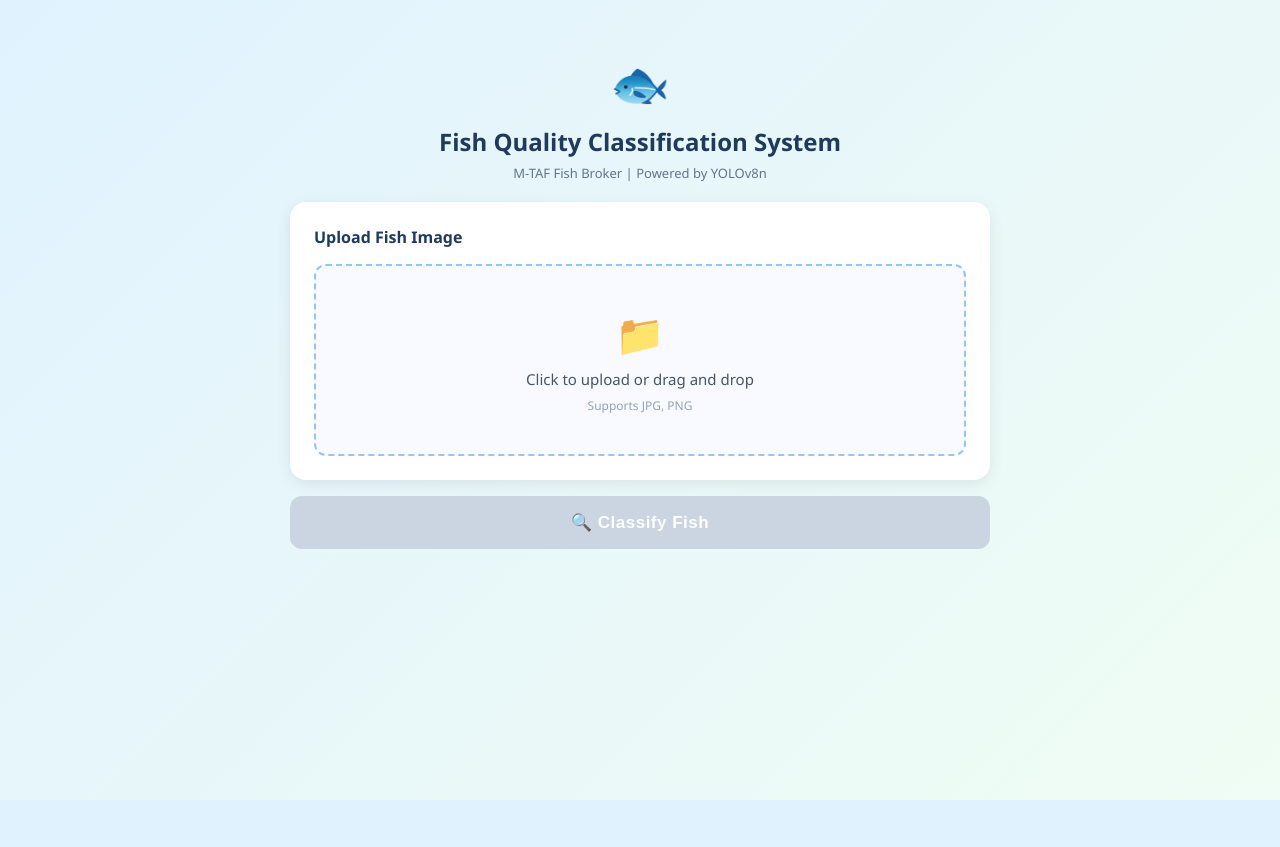
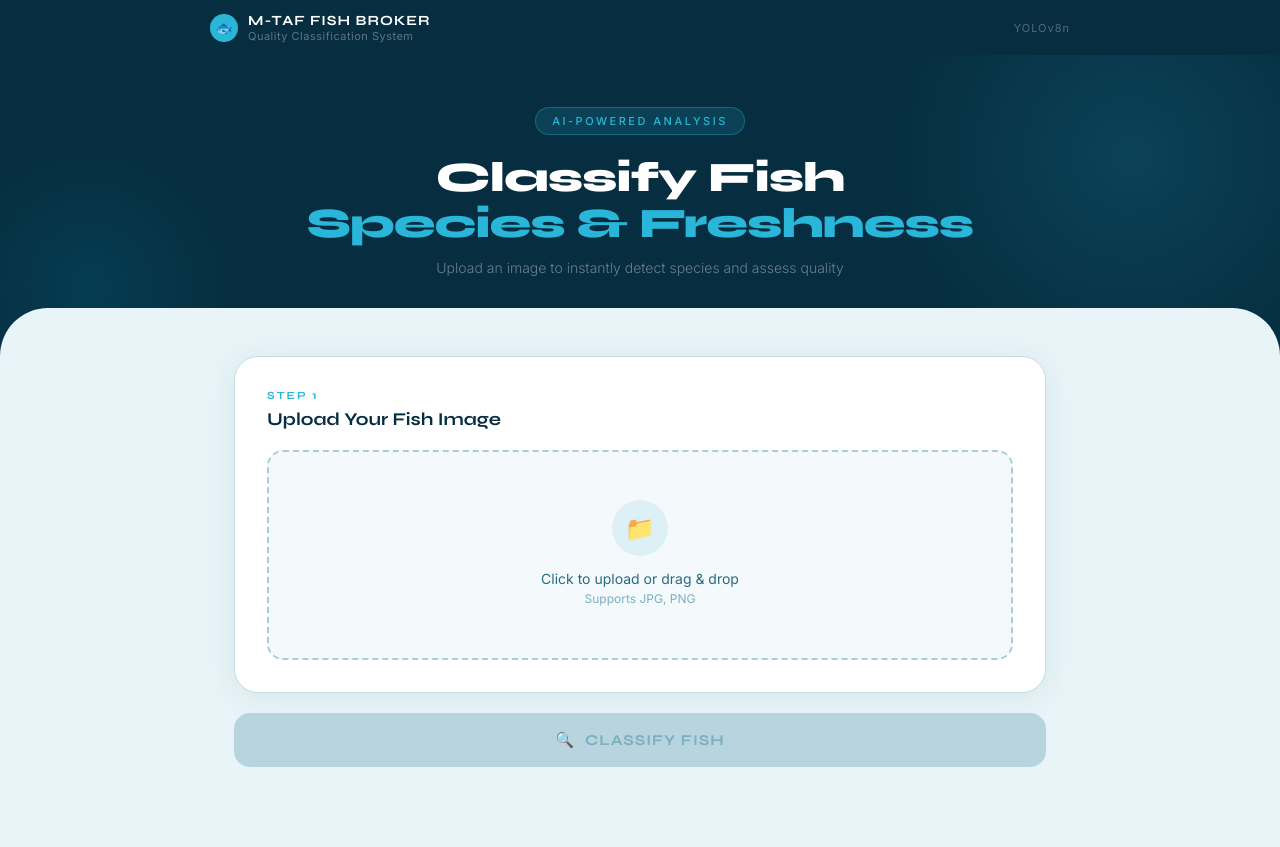
Before and after one commit to AaronPauloB/SoftDes2_Fish, a Flask app: page / in a window 1280 px wide. Before the commit the page ends 800 px from the top, so only its background shows below. Run offline with Flask 3, Linux system fonts and the light colour scheme.

Commit message:
update 1

```diff
--- a/static/style.css
+++ b/static/style.css
@@ -1,260 +1,376 @@
-* {
-    margin: 0;
-    padding: 0;
-    box-sizing: border-box;
+@import url('https://fonts.googleapis.com/css2?family=Syne:wght@400;600;700;800&family=Inter:wght@300;400;500&display=swap');
+
+* { margin: 0; padding: 0; box-sizing: border-box; }
+
+body {
+    font-family: 'Inter', sans-serif;
+    min-height: 100vh;
+    background: #e8f4f8;
+    display: flex;
+    flex-direction: column;
+    align-items: center;
 }
 
-body {
-    font-family: 'Segoe UI', Tahoma, Geneva, Verdana, sans-serif;
-    background: linear-gradient(135deg, #e0f2fe 0%, #f0fdf4 100%);
-    min-height: 100vh;
-    padding: 20px;
+/* ── TOP BAR ── */
+.top-bar {
+    width: 100%;
+    background: #062d40;
+    padding: 12px 40px;
+    display: flex;
+    align-items: center;
+    justify-content: center;
 }
 
-.container {
-    max-width: 700px;
-    margin: 0 auto;
+.top-bar-inner {
+    width: 100%;
+    max-width: 860px;
+    display: flex;
+    align-items: center;
+    justify-content: space-between;
 }
 
-header {
-    text-align: center;
-    padding: 30px 0 20px;
+.brand { display: flex; align-items: center; gap: 10px; }
+
+.brand-dot {
+    width: 28px; height: 28px;
+    background: #29b6d8;
+    border-radius: 50%;
+    display: flex; align-items: center; justify-content: center;
+    font-size: 14px;
 }
 
-.header-icon {
-    font-size: 48px;
-    margin-bottom: 10px;
+.brand-name {
+    font-family: 'Syne', sans-serif;
+    font-weight: 700;
+    font-size: 14px;
+    color: #fff;
+    letter-spacing: 1px;
+    text-transform: uppercase;
 }
 
-header h1 {
-    font-size: 24px;
-    color: #1e3a5f;
+.brand-tag { font-size: 11px; color: rgba(255,255,255,0.35); letter-spacing: 0.5px; }
+
+.top-bar-right { font-size: 11px; color: rgba(255,255,255,0.3); letter-spacing: 1px; }
+
+/* ── HERO ── */
+.hero {
+    width: 100%;
+    background: #062d40;
+    padding: 52px 40px 80px;
+    text-align: center;
+    position: relative;
+    overflow: hidden;
+    display: flex;
+    flex-direction: column;
+    align-items: center;
+}
+
+.hero-inner {
+    width: 100%;
+    max-width: 860px;
+    position: relative;
+    z-index: 1;
+}
+
+.hero::before {
+    content: '';
+    position: absolute;
+    width: 500px; height: 500px;
+    border-radius: 50%;
+    background: radial-gradient(circle, rgba(41,182,216,0.15), transparent 70%);
+    top: -150px; right: -100px;
+    pointer-events: none;
+}
+
+.hero::after {
+    content: '';
+    position: absolute;
+    width: 300px; height: 300px;
+    border-radius: 50%;
+    background: radial-gradient(circle, rgba(0,168,204,0.12), transparent 70%);
+    bottom: -80px; left: -60px;
+    pointer-events: none;
+}
+
+.hero-label {
+    display: inline-block;
+    background: rgba(41,182,216,0.15);
+    border: 1px solid rgba(41,182,216,0.35);
+    color: #29b6d8;
+    font-size: 11px;
+    letter-spacing: 2.5px;
+    text-transform: uppercase;
+    padding: 6px 16px;
+    border-radius: 100px;
+    margin-bottom: 20px;
+    font-weight: 500;
+}
+
+.hero h1 {
+    font-family: 'Syne', sans-serif;
+    font-size: 42px;
+    font-weight: 800;
+    color: #fff;
+    line-height: 1.1;
+    letter-spacing: -1px;
+    margin-bottom: 12px;
+}
+
+.hero h1 span { color: #29b6d8; }
+
+.hero-sub { color: rgba(255,255,255,0.4); font-size: 14px; font-weight: 300; }
+
+/* ── CURVED TRANSITION ── */
+.curved-top {
+    width: 100%;
+    background: #e8f4f8;
+    height: 48px;
+    margin-top: -48px;
+    border-radius: 48px 48px 0 0;
+    position: relative;
+    z-index: 2;
+}
+
+/* ── MAIN CONTENT ── */
+.main {
+    width: 100%;
+    max-width: 860px;
+    padding: 0 24px 60px;
+    position: relative;
+    z-index: 2;
+}
+
+/* ── PANELS ── */
+.panel {
+    background: #fff;
+    border-radius: 24px;
+    padding: 32px;
+    margin-bottom: 20px;
+    border: 1px solid #c2dfe8;
+    box-shadow: 0 4px 32px rgba(6,45,64,0.08);
+}
+
+.panel-label {
+    font-family: 'Syne', sans-serif;
+    font-size: 11px;
     font-weight: 700;
+    letter-spacing: 2px;
+    text-transform: uppercase;
+    color: #29b6d8;
     margin-bottom: 6px;
 }
 
-header p {
-    color: #64748b;
-    font-size: 13px;
+.panel-title {
+    font-family: 'Syne', sans-serif;
+    font-size: 18px;
+    font-weight: 700;
+    color: #062d40;
+    margin-bottom: 20px;
 }
 
-.card {
-    background: white;
+/* ── UPLOAD ZONE ── */
+.upload-zone {
+    border: 2px dashed #a8cdd8;
     border-radius: 16px;
-    padding: 24px;
-    margin-bottom: 16px;
-    box-shadow: 0 4px 15px rgba(0, 0, 0, 0.08);
+    padding: 48px 20px;
+    text-align: center;
+    cursor: pointer;
+    transition: all 0.25s;
+    background: #f4fafc;
 }
 
-.card h2 {
-    font-size: 16px;
-    color: #1e3a5f;
-    margin-bottom: 16px;
-    font-weight: 600;
+.upload-zone:hover { border-color: #29b6d8; background: #e8f6fb; }
+
+.upload-icon-wrap {
+    width: 56px; height: 56px;
+    background: #ddf0f7;
+    border-radius: 50%;
+    display: flex; align-items: center; justify-content: center;
+    font-size: 24px;
+    margin: 0 auto 14px;
 }
 
-.upload-box {
-    border: 2px dashed #93c5fd;
-    border-radius: 12px;
-    padding: 40px 20px;
-    text-align: center;
-    cursor: pointer;
-    transition: all 0.3s;
-    background: #f8faff;
-}
+.upload-zone p { color: #2a6a80; font-size: 14px; margin-bottom: 4px; }
+.upload-zone .sub { color: #7aafc0; font-size: 12px; }
 
-.upload-box:hover {
-    background: #eff6ff;
-    border-color: #3b82f6;
-}
+/* ── PREVIEW ── */
+.preview-wrap { margin-top: 20px; position: relative; display: none; }
 
-.upload-content {
-    display: flex;
-    flex-direction: column;
-    align-items: center;
-    gap: 8px;
-}
-
-.upload-icon {
-    font-size: 40px;
-}
-
-.upload-content p {
-    color: #475569;
-    font-size: 15px;
-}
-
-.hint {
-    font-size: 12px !important;
-    color: #94a3b8 !important;
-}
-
-.preview-section {
-    margin-top: 16px;
-    text-align: center;
-    position: relative;
-}
-
-.preview-section img {
-    max-width: 100%;
+.preview-wrap img {
+    width: 100%;
     max-height: 280px;
-    border-radius: 12px;
-    box-shadow: 0 2px 10px rgba(0, 0, 0, 0.1);
+    object-fit: cover;
+    border-radius: 14px;
+    border: 1px solid #c2dfe8;
 }
 
 .remove-btn {
-    display: block;
-    margin: 10px auto 0;
-    background: none;
-    border: 1px solid #e2e8f0;
-    color: #94a3b8;
-    padding: 6px 14px;
-    border-radius: 8px;
+    position: absolute;
+    top: 10px; right: 10px;
+    background: rgba(6,45,64,0.65);
+    border: none;
+    color: #fff;
+    width: 30px; height: 30px;
+    border-radius: 50%;
     cursor: pointer;
-    font-size: 13px;
-    transition: all 0.2s;
+    font-size: 14px;
+    display: flex; align-items: center; justify-content: center;
+    transition: background 0.2s;
 }
 
-.remove-btn:hover {
-    background: #fee2e2;
-    border-color: #fca5a5;
-    color: #ef4444;
-}
+.remove-btn:hover { background: #c0392b; }
 
+/* ── CLASSIFY BUTTON ── */
 .classify-btn {
     width: 100%;
-    padding: 16px;
-    background: linear-gradient(135deg, #1d4ed8, #2563eb);
-    color: white;
+    padding: 18px;
+    background: #062d40;
+    color: #fff;
     border: none;
-    border-radius: 12px;
-    font-size: 17px;
-    font-weight: 600;
+    border-radius: 16px;
+    font-family: 'Syne', sans-serif;
+    font-size: 15px;
+    font-weight: 700;
+    letter-spacing: 1px;
+    text-transform: uppercase;
     cursor: pointer;
-    transition: all 0.3s;
-    margin-bottom: 16px;
-    letter-spacing: 0.5px;
+    transition: all 0.25s;
+    margin-bottom: 20px;
+    display: flex;
+    align-items: center;
+    justify-content: center;
+    gap: 10px;
 }
 
 .classify-btn:hover:not(:disabled) {
-    background: linear-gradient(135deg, #1e40af, #1d4ed8);
+    background: #0a4a62;
+    box-shadow: 0 8px 28px rgba(6,45,64,0.28);
     transform: translateY(-1px);
-    box-shadow: 0 4px 12px rgba(37, 99, 235, 0.3);
 }
 
 .classify-btn:disabled {
-    background: #cbd5e1;
+    background: #b8d4de;
+    color: #7aafc0;
     cursor: not-allowed;
     transform: none;
     box-shadow: none;
 }
 
-.loading {
+/* ── LOADING ── */
+.loading-panel {
     display: none;
-    flex-direction: column;
-    align-items: center;
-    padding: 30px;
-    gap: 12px;
-    background: white;
-    border-radius: 16px;
-    margin-bottom: 16px;
-    box-shadow: 0 4px 15px rgba(0, 0, 0, 0.08);
+    background: #fff;
+    border-radius: 24px;
+    padding: 36px;
+    margin-bottom: 20px;
+    border: 1px solid #c2dfe8;
+    text-align: center;
+    box-shadow: 0 4px 32px rgba(6,45,64,0.08);
 }
 
-.spinner {
-    width: 44px;
-    height: 44px;
-    border: 4px solid #e2e8f0;
-    border-top: 4px solid #2563eb;
+.pulse-ring {
+    width: 52px; height: 52px;
     border-radius: 50%;
-    animation: spin 0.8s linear infinite;
+    border: 3px solid #ddf0f7;
+    border-top-color: #29b6d8;
+    animation: spin 0.9s linear infinite;
+    margin: 0 auto 16px;
 }
 
-@keyframes spin {
-    0% { transform: rotate(0deg); }
-    100% { transform: rotate(360deg); }
+@keyframes spin { to { transform: rotate(360deg); } }
+
+.loading-panel p { color: #2a6a80; font-size: 14px; font-weight: 300; }
+.loading-panel .sub { color: #7aafc0; font-size: 12px; margin-top: 4px; }
+
+/* ── RESULTS ── */
+.results-panel { display: none; }
+
+.result-item {
+    background: #fff;
+    border: 1px solid #c2dfe8;
+    border-radius: 20px;
+    overflow: hidden;
+    margin-bottom: 16px;
+    box-shadow: 0 2px 16px rgba(6,45,64,0.06);
+    transition: box-shadow 0.2s;
 }
 
-.loading p {
-    color: #475569;
-    font-size: 15px;
-    font-weight: 500;
-}
+.result-item:hover { box-shadow: 0 6px 28px rgba(6,45,64,0.12); }
 
-.result-card {
-    border: 1px solid #e2e8f0;
-    border-radius: 12px;
-    overflow: hidden;
-    margin-bottom: 14px;
-}
-
-.result-header {
+.result-top {
     display: flex;
     justify-content: space-between;
     align-items: center;
-    padding: 12px 16px;
-    background: #f8fafc;
-    border-bottom: 1px solid #e2e8f0;
+    padding: 16px 22px;
+    background: #f4fafc;
+    border-bottom: 1px solid #ddeef4;
 }
 
-.result-number {
+.result-idx {
+    font-family: 'Syne', sans-serif;
+    font-size: 11px;
     font-weight: 700;
-    color: #1e3a5f;
-    font-size: 14px;
+    letter-spacing: 2px;
+    text-transform: uppercase;
+    color: #7aafc0;
 }
 
-.freshness-badge {
-    padding: 4px 12px;
-    border-radius: 20px;
-    font-size: 13px;
+.badge {
+    display: flex;
+    align-items: center;
+    gap: 6px;
+    padding: 5px 14px;
+    border-radius: 100px;
+    font-size: 12px;
     font-weight: 600;
 }
 
-.fresh {
-    background: #fef9c3;
-    color: #854d0e;
+.badge-dot { width: 7px; height: 7px; border-radius: 50%; }
+
+.badge.highly-fresh { background: #ddf0f7; color: #0a5c78; }
+.badge.highly-fresh .badge-dot { background: #29b6d8; }
+.badge.fresh { background: #fef8ec; color: #8a6200; }
+.badge.fresh .badge-dot { background: #f5a623; }
+.badge.not-fresh { background: #fdf0ee; color: #9b2a1a; }
+.badge.not-fresh .badge-dot { background: #e05c3a; }
+
+/* ── RESULT GRID ── */
+.result-grid {
+    display: grid;
+    grid-template-columns: 1fr 1fr 1fr;
 }
 
-.highly-fresh {
-    background: #dcfce7;
-    color: #166534;
+.result-cell {
+    padding: 18px 22px;
+    border-right: 1px solid #ddeef4;
 }
 
-.not-fresh {
-    background: #fee2e2;
-    color: #991b1b;
+.result-cell:last-child { border-right: none; }
+
+.cell-label {
+    font-size: 10px;
+    font-weight: 600;
+    letter-spacing: 1.5px;
+    text-transform: uppercase;
+    color: #7aafc0;
+    margin-bottom: 6px;
 }
 
-.result-body {
-    padding: 12px 16px;
+.cell-value {
+    font-family: 'Syne', sans-serif;
+    font-size: 16px;
+    font-weight: 700;
+    color: #062d40;
 }
 
-.result-row {
-    display: flex;
-    justify-content: space-between;
-    align-items: center;
-    padding: 10px 0;
-    border-bottom: 1px solid #f1f5f9;
+/* ── NO DETECTION ── */
+.no-fish {
+    text-align: center;
+    padding: 40px 20px;
+    background: #fff;
+    border-radius: 20px;
+    border: 1px solid #c2dfe8;
 }
 
-.result-row:last-child {
-    border-bottom: none;
-}
-
-.label {
-    color: #64748b;
-    font-size: 14px;
-}
-
-.value {
-    font-weight: 600;
-    color: #1e293b;
-    font-size: 14px;
-}
-
-.no-detection {
-    text-align: center;
-    padding: 30px;
-    color: #94a3b8;
-    line-height: 1.8;
-}
+.no-fish-icon { font-size: 36px; margin-bottom: 12px; opacity: 0.35; }
+.no-fish p { color: #7aafc0; font-size: 14px; line-height: 1.8; }
--- a/templates/index.html
+++ b/templates/index.html
@@ -4,52 +4,72 @@
     <meta charset="UTF-8">
     <meta name="viewport" content="width=device-width, initial-scale=1.0">
     <title>Fish Quality Classification System</title>
+    <link rel="preconnect" href="https://fonts.googleapis.com">
+    <link href="https://fonts.googleapis.com/css2?family=Syne:wght@400;600;700;800&family=Inter:wght@300;400;500&display=swap" rel="stylesheet">
     <link rel="stylesheet" href="/static/style.css">
 </head>
 <body>
-    <div class="container">
-        <header>
-            <div class="header-icon">🐟</div>
-            <h1>Fish Quality Classification System</h1>
-            <p>M-TAF Fish Broker | Powered by YOLOv8n</p>
-        </header>
 
-        <div class="card upload-section">
-            <h2>Upload Fish Image</h2>
-            <div class="upload-box" id="uploadBox"
+    <div class="top-bar">
+        <div class="top-bar-inner">
+            <div class="brand">
+                <div class="brand-dot">🐟</div>
+                <div>
+                    <div class="brand-name">M-TAF Fish Broker</div>
+                    <div class="brand-tag">Quality Classification System</div>
+                </div>
+            </div>
+            <div class="top-bar-right">YOLOv8n</div>
+        </div>
+    </div>
+
+    <div class="hero">
+        <div class="hero-inner">
+            <div class="hero-label">AI-Powered Analysis</div>
+            <h1>Classify Fish<br><span>Species & Freshness</span></h1>
+            <p class="hero-sub">Upload an image to instantly detect species and assess quality</p>
+        </div>
+    </div>
+
+    <div class="curved-top"></div>
+
+    <div class="main">
+
+        <div class="panel">
+            <div class="panel-label">Step 1</div>
+            <div class="panel-title">Upload Your Fish Image</div>
+            <div class="upload-zone" id="uploadBox"
                 onclick="document.getElementById('imageInput').click()">
                 <input type="file" id="imageInput" accept="image/*" hidden>
-                <div class="upload-content">
-                    <span class="upload-icon">📁</span>
-                    <p>Click to upload or drag and drop</p>
-                    <p class="hint">Supports JPG, PNG</p>
+                <div id="uploadContent">
+                    <div class="upload-icon-wrap">📁</div>
+                    <p>Click to upload or drag &amp; drop</p>
+                    <p class="sub">Supports JPG, PNG</p>
                 </div>
             </div>
-
-            <div class="preview-section" id="previewSection"
-                style="display:none;">
+            <div class="preview-wrap" id="previewSection">
                 <img id="previewImage" src="" alt="Preview">
-                <button class="remove-btn"
-                    onclick="removeImage()">✕ Remove</button>
+                <button class="remove-btn" onclick="removeImage()">✕</button>
             </div>
         </div>
 
         <button class="classify-btn" id="classifyBtn"
             onclick="classifyImage()" disabled>
-            🔍 Classify Fish
+            <span>🔍</span> Classify Fish
         </button>
 
-        <div class="loading" id="loading" style="display:none;">
-            <div class="spinner"></div>
-            <p>Analyzing fish image...</p>
-            <p class="hint">Detecting species and assessing freshness</p>
+        <div class="loading-panel" id="loading">
+            <div class="pulse-ring"></div>
+            <p>Analyzing your image...</p>
+            <p class="sub">Detecting species and assessing freshness</p>
         </div>
 
-        <div class="card results-section" id="resultsSection"
-            style="display:none;">
-            <h2>Classification Results</h2>
+        <div class="results-panel" id="resultsSection">
+            <div class="panel-label" style="margin-bottom:6px;">Step 2</div>
+            <div class="panel-title" style="margin-bottom:16px;">Classification Results</div>
             <div id="resultsContainer"></div>
         </div>
+
     </div>
 
     <script>
@@ -60,6 +80,7 @@
         const resultsSection = document.getElementById('resultsSection');
         const resultsContainer = document.getElementById('resultsContainer');
         const loading = document.getElementById('loading');
+        const uploadContent = document.getElementById('uploadContent');
 
         imageInput.addEventListener('change', function () {
             const file = this.files[0];
@@ -68,7 +89,7 @@
                 reader.onload = function (e) {
                     previewImage.src = e.target.result;
                     previewSection.style.display = 'block';
-                    document.querySelector('.upload-content').style.display = 'none';
+                    uploadContent.style.display = 'none';
                     classifyBtn.disabled = false;
                     resultsSection.style.display = 'none';
                 };
@@ -79,7 +100,7 @@
         function removeImage() {
             imageInput.value = '';
             previewSection.style.display = 'none';
-            document.querySelector('.upload-content').style.display = 'flex';
+            uploadContent.style.display = 'block';
             classifyBtn.disabled = true;
             resultsSection.style.display = 'none';
         }
@@ -88,7 +109,7 @@
             const file = imageInput.files[0];
             if (!file) return;
 
-            loading.style.display = 'flex';
+            loading.style.display = 'block';
             classifyBtn.disabled = true;
             resultsSection.style.display = 'none';
 
@@ -110,18 +131,11 @@
             }
         }
 
-        function getFreshnessColor(freshness) {
-            const f = freshness.toLowerCase();
-            if (f.includes('highly')) return 'highly-fresh';
-            if (f.includes('not')) return 'not-fresh';
+        function getFreshnessClass(f) {
+            const fl = f.toLowerCase();
+            if (fl.includes('highly')) return 'highly-fresh';
+            if (fl.includes('not')) return 'not-fresh';
             return 'fresh';
-        }
-
-        function getFreshnessEmoji(freshness) {
-            const f = freshness.toLowerCase();
-            if (f.includes('highly')) return '🟢';
-            if (f.includes('not')) return '🔴';
-            return '🟡';
         }
 
         function displayResults(data) {
@@ -129,47 +143,50 @@
 
             if (!data.detections || data.detections.length === 0) {
                 resultsContainer.innerHTML = `
-                    <div class="no-detection">
-                        <p>⚠️ No fish detected in the image.</p>
-                        <p>Please try a clearer image with better lighting.</p>
+                    <div class="no-fish">
+                        <div class="no-fish-icon">🐟</div>
+                        <p>No fish detected in the image.<br>
+                        Try a clearer photo with better lighting.</p>
                     </div>`;
             } else {
-                data.detections.forEach((det, index) => {
-                    const freshnessClass = getFreshnessColor(det.freshness);
-                    const freshnessEmoji = getFreshnessEmoji(det.freshness);
+                data.detections.forEach((det, i) => {
+                    const fc = getFreshnessClass(det.freshness);
+
+                    // Strip species prefix from freshness label (e.g. "Bisugo_Fresh" → "Fresh")
+                    const freshnessLabel = det.freshness.includes('_')
+                        ? det.freshness.split('_').slice(1).join(' ')
+                        : det.freshness;
+
                     resultsContainer.innerHTML += `
-                        <div class="result-card">
-                            <div class="result-header">
-                                <span class="result-number">
-                                    Detection ${index + 1}
-                                </span>
-                                <span class="freshness-badge ${freshnessClass}">
-                                    ${freshnessEmoji} ${det.freshness}
+                        <div class="result-item">
+                            <div class="result-top">
+                                <span class="result-idx">Detection ${i + 1}</span>
+                                <span class="badge ${fc}">
+                                    <span class="badge-dot"></span>
+                                    ${freshnessLabel}
                                 </span>
                             </div>
-                            <div class="result-body">
-                                <div class="result-row">
-                                    <span class="label">🐟 Species</span>
-                                    <span class="value">${det.species}</span>
+                            <div class="result-grid">
+                                <div class="result-cell">
+                                    <div class="cell-label">Species</div>
+                                    <div class="cell-value">${det.species}</div>
                                 </div>
-                                <div class="result-row">
-                                    <span class="label">✅ Species Confidence</span>
-                                    <span class="value">
-                                        ${det.species_confidence}%
-                                    </span>
+                                <div class="result-cell">
+                                    <div class="cell-label">Species Conf.</div>
+                                    <div class="cell-value">${det.species_confidence}%</div>
                                 </div>
-                                <div class="result-row">
-                                    <span class="label">🔬 Freshness Confidence</span>
-                                    <span class="value">
-                                        ${det.freshness_confidence}%
-                                    </span>
+                                <div class="result-cell">
+                                    <div class="cell-label">Freshness Conf.</div>
+                                    <div class="cell-value">${det.freshness_confidence}%</div>
                                 </div>
                             </div>
                         </div>`;
                 });
             }
+
             resultsSection.style.display = 'block';
         }
     </script>
+
 </body>
 </html>
```
